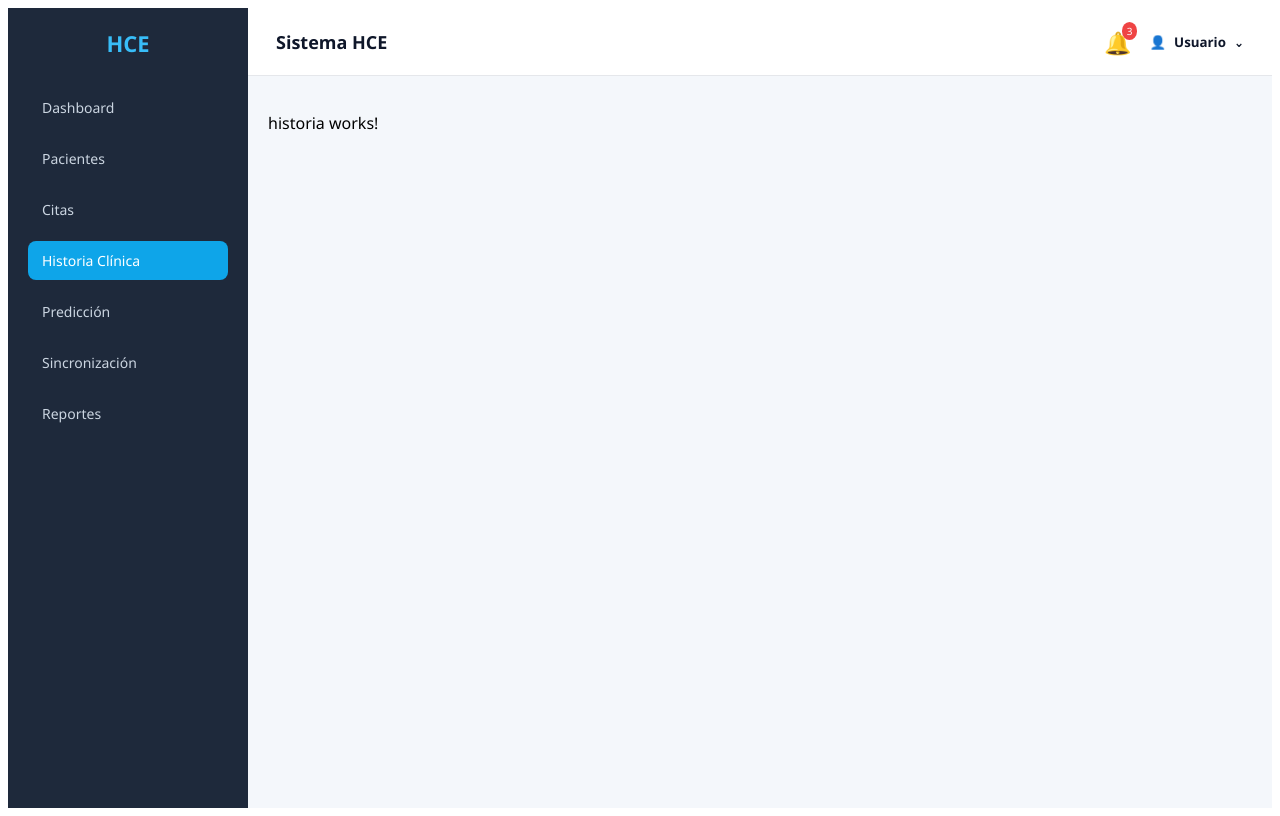
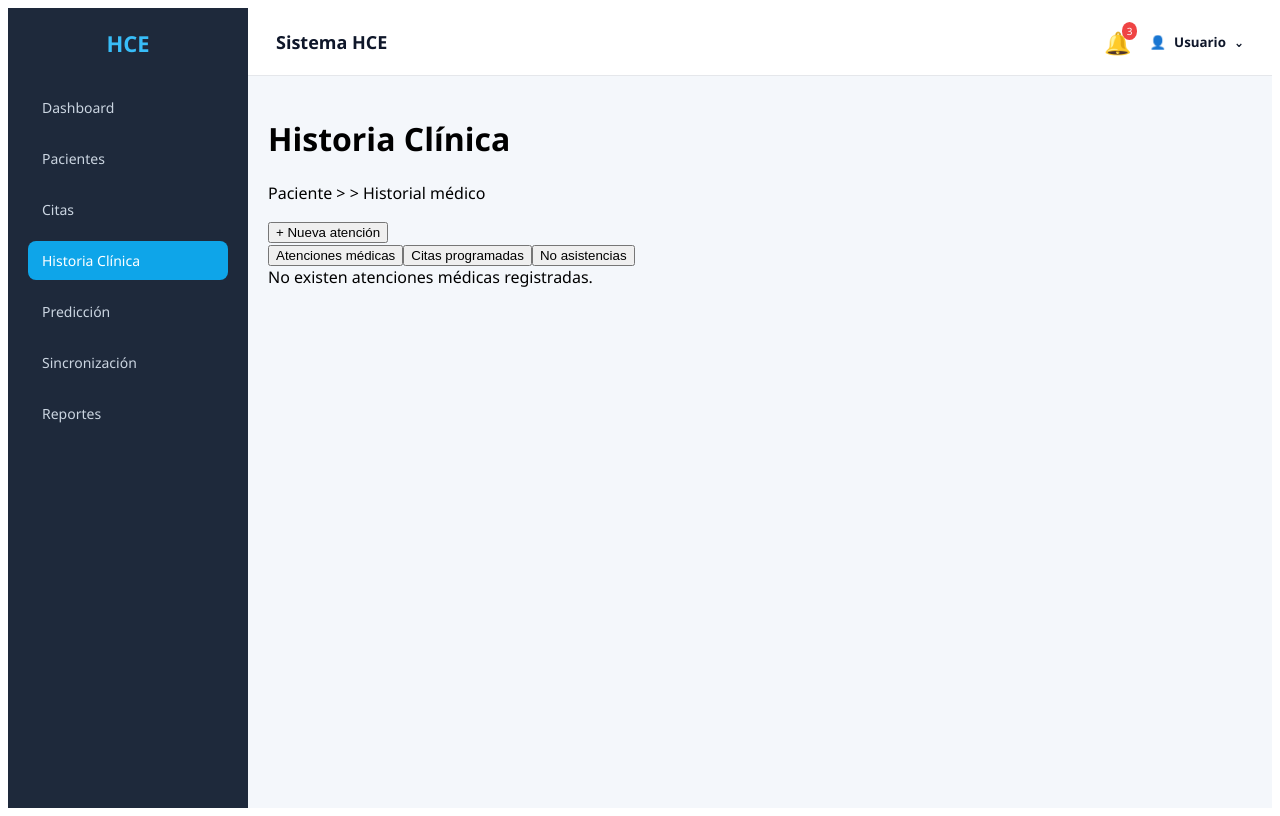
Before and after one commit to bancesroseline-alt/hce-system, an Angular app: page /historias-clinicas in a window 1280 px wide. Built offline with nearby package versions, Linux system fonts and the light colour scheme; sample sign-in values are in the browser's storage.

Commit message:
Update historia.component.html

```diff
--- a/src/app/pages/historia/historia.component.html
+++ b/src/app/pages/historia/historia.component.html
@@ -1 +1,109 @@
-<p>historia works!</p>
+<div class="historial-page">
+
+  <div class="page-header">
+    <div>
+      <h1>Historia Clínica</h1>
+      <p>Paciente > {{ paciente?.nombres }} {{ paciente?.apellidos }} > Historial médico</p>
+    </div>
+
+    <button class="btn-primary" [routerLink]="['/atenciones/nueva', paciente?.id]">
+      + Nueva atención
+    </button>
+  </div>
+
+  <section class="patient-card" *ngIf="paciente">
+    <div class="avatar"></div>
+
+    <div>
+      <h2>{{ paciente.nombres }} {{ paciente.apellidos }}</h2>
+      <p>
+        DNI: {{ paciente.numeroDocumento }} |
+        {{ paciente.edad }} años |
+        {{ paciente.sexo }}
+      </p>
+    </div>
+
+    <span class="estado-activo" *ngIf="paciente.estado">Activo</span>
+    <span class="estado-inactivo" *ngIf="!paciente.estado">Inactivo</span>
+  </section>
+
+  <div class="tabs">
+    <button [class.active]="tab === 'atenciones'" (click)="tab='atenciones'">
+      Atenciones médicas
+    </button>
+
+    <button [class.active]="tab === 'citas'" (click)="tab='citas'">
+      Citas programadas
+    </button>
+
+    <button [class.active]="tab === 'inasistencias'" (click)="tab='inasistencias'">
+      No asistencias
+    </button>
+  </div>
+
+  <section class="timeline" *ngIf="tab === 'atenciones'">
+    <div class="timeline-item" *ngFor="let atencion of atenciones">
+      <div class="icon success">✓</div>
+
+      <div class="timeline-content">
+        <div class="timeline-head">
+          <h3>{{ atencion.tipoAtencion }}</h3>
+          <span class="badge success">{{ atencion.estado }}</span>
+        </div>
+
+        <p><strong>Fecha:</strong> {{ atencion.fechaHora | date:'dd/MM/yyyy HH:mm' }}</p>
+        <p><strong>Motivo:</strong> {{ atencion.motivoConsulta }}</p>
+        <p><strong>Diagnóstico:</strong> {{ atencion.diagnostico }}</p>
+        <p><strong>Tratamiento:</strong> {{ atencion.tratamientoIndicado }}</p>
+        <p><strong>Profesional:</strong> {{ atencion.profesionalSalud }}</p>
+      </div>
+    </div>
+
+    <div class="empty" *ngIf="atenciones.length === 0">
+      No existen atenciones médicas registradas.
+    </div>
+  </section>
+
+  <section class="timeline" *ngIf="tab === 'citas'">
+    <div class="timeline-item" *ngFor="let cita of citasProgramadas">
+      <div class="icon info">📅</div>
+
+      <div class="timeline-content">
+        <div class="timeline-head">
+          <h3>{{ cita.tipoCita }}</h3>
+          <span class="badge info">{{ cita.estado }}</span>
+        </div>
+
+        <p><strong>Fecha:</strong> {{ cita.fecha }} {{ cita.hora }}</p>
+        <p><strong>Especialidad:</strong> {{ cita.especialidad }}</p>
+        <p><strong>Motivo:</strong> {{ cita.motivoConsulta }}</p>
+      </div>
+    </div>
+
+    <div class="empty" *ngIf="citasProgramadas.length === 0">
+      No existen citas programadas.
+    </div>
+  </section>
+
+  <section class="timeline" *ngIf="tab === 'inasistencias'">
+    <div class="timeline-item" *ngFor="let cita of citasNoAsistidas">
+      <div class="icon danger">!</div>
+
+      <div class="timeline-content">
+        <div class="timeline-head">
+          <h3>{{ cita.tipoCita }}</h3>
+          <span class="badge danger">No asistió</span>
+        </div>
+
+        <p><strong>Fecha:</strong> {{ cita.fecha }} {{ cita.hora }}</p>
+        <p><strong>Especialidad:</strong> {{ cita.especialidad }}</p>
+        <p><strong>Motivo:</strong> {{ cita.motivoConsulta }}</p>
+      </div>
+    </div>
+
+    <div class="empty" *ngIf="citasNoAsistidas.length === 0">
+      El paciente no tiene inasistencias registradas.
+    </div>
+  </section>
+
+</div>
```
